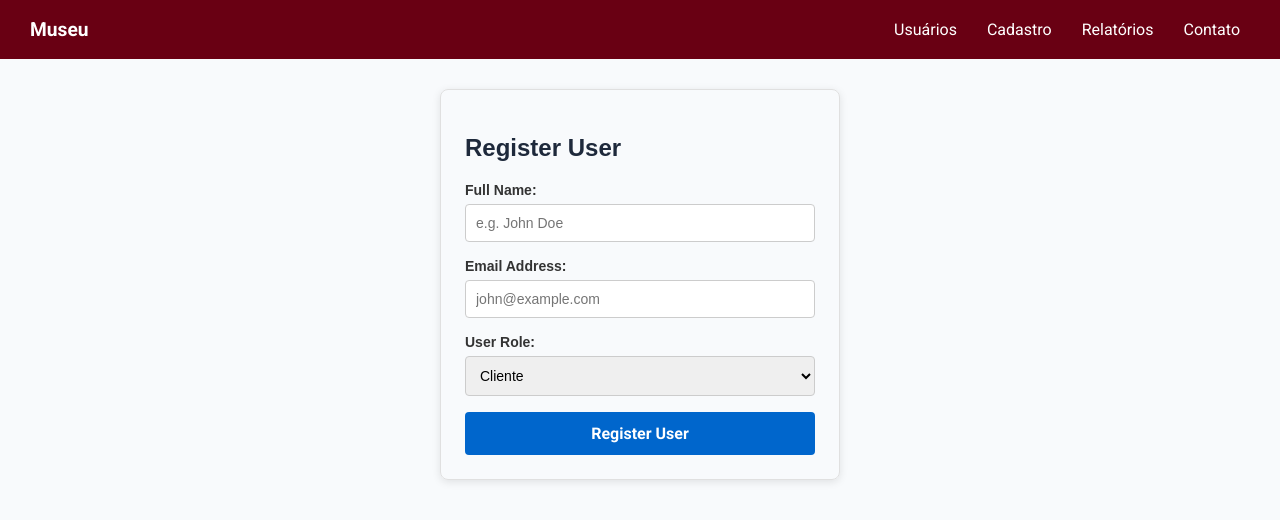
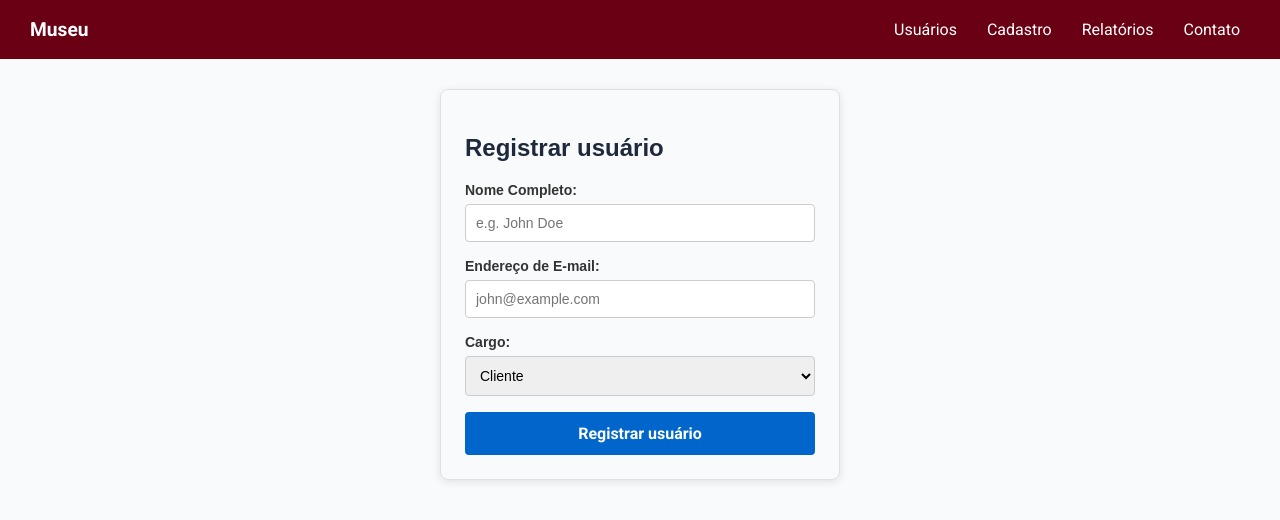
Before and after one commit to ianzdes/museu-unicap, a React (Vite) app: page / in a window 1280 px wide. Shown: the top 520 px of the page. Built offline with nearby package versions, Linux system fonts and the light colour scheme; no server answers.

Commit message:
pequenas correcoes

```diff
--- a/index.css
+++ b/index.css
@@ -1,24 +1,20 @@
-/* 1. Configuração global de fonte e cores de fundo */
 body {
   margin: 0;
   font-family: "Roboto", sans-serif;
-  background-color: #f8fafc; /* Um fundo cinza-claro bem moderno */
-  color: #1e293b;            /* Cor padrão do texto (cinza escuro) */
+  background-color: #f8fafc;
+  color: #1e293b;
   -webkit-font-smoothing: antialiased;
 }
 
-/* 2. Reset básico para elementos comuns para evitar surpresas */
 * {
   box-sizing: border-box;
 }
 
-/* 3. Estilização padrão para botões globais do sistema (se quiser) */
 button {
   font-family: "Roboto", sans-serif;
   cursor: pointer;
 }
 
-/* 4. Barra de rolagem customizada (opcional, deixa com cara de sistema profissional) */
 ::-webkit-scrollbar {
   width: 8px;
   height: 8px;
--- a/src/App.jsx
+++ b/src/App.jsx
@@ -2,7 +2,6 @@ import { useState } from 'react';
 import { Navbar } from './components/Navbar';
 import { UserRegister } from './components/UserRegister';
 import { ContactPage } from './pages/ContactPage';
-import { MachinesPage } from './pages/MachinesPage';
 import { FilamentReport } from './pages/FilamentReportPage';
 import { MachineUsage } from './pages/MachineUsage';
 import { LoanHistory } from './pages/LoanHistory';
@@ -60,8 +59,8 @@ function App() {
       case 'contacts':
         return <ContactPage />;
 
-      case 'machines':
-        return <MachinesPage />;
+      default:
+        return <div>Relatório não encontrado</div>
     }
   };
 
--- a/src/components/UserRegister.jsx
+++ b/src/components/UserRegister.jsx
@@ -40,12 +40,12 @@ export function UserRegister() {
 
     return (
         <div style={styles.card}>
-            <h2>Register User</h2>
+            <h2>Registrar usuário</h2>
 
             <form onSubmit={handleSubmit} style={styles.form}>
                 {/* campo de nome */}
                 <div style={styles.fieldGroup}>
-                    <label style={styles.label}>Full Name:</label>
+                    <label style={styles.label}>Nome Completo:</label>
                     <input
                         type="text"
                         value={name}
@@ -58,7 +58,7 @@ export function UserRegister() {
 
         {/* campo de email */}
         <div style={styles.fieldGroup}>
-            <label style={styles.label}>Email Address:</label>
+            <label style={styles.label}>Endereço de E-mail:</label>
             <input
                 type="email"
                 value={email}
@@ -70,7 +70,7 @@ export function UserRegister() {
         </div>
 
         <div style={styles.fieldGroup}>
-            <label style={styles.label}>User Role:</label>
+            <label style={styles.label}>Cargo:</label>
             <select
                 value={role}
                 onChange={(e) => setRole(e.target.value)}
@@ -83,7 +83,7 @@ export function UserRegister() {
         </div>
 
         <button type="submit" style={styles.button}>
-            Register User
+            Registrar usuário
         </button>
     </form>
     </div>
--- a/src/pages/MachinesPage.jsx
+++ /dev/null
@@ -1,11 +0,0 @@
-import { MachineRegister } from "./MachineRegister";
-
-export function MachinesPage() {
-    return (
-        <div>
-            <h1>Acompanhamento de máquinas</h1>
-            <p>Registrar e acompanhar impressoras e scanners 3D disponíveis no museu.</p>
-            <MachineRegister />
-        </div>
-    );
-}
--- a/src/pages/SupplyRegister.jsx
+++ b/src/pages/SupplyRegister.jsx
@@ -4,7 +4,7 @@ import { supabase } from '../supabaseClient';
 export function SupplyRegister() {
     const [formData, setFormData] = useState({
         name: '',
-        type: 'Filamento', // Filamento, Resina, etc.
+        type: 'Filamento', // filamento, resina, etc
         color: '',
         quantity: '',
         unit: 'g', // g ou kg
@@ -25,14 +25,12 @@ export function SupplyRegister() {
         setSuccessMessage('');
 
         try {
-            // Futuramente, salvaremos na tabela de suprimentos do Supabase aqui:
-            // const { error } = await supabase.from('supplies').insert([formData]);
-            // if (error) throw error;
+            // futuramente, tabela de suprimentos do supabase aqui
 
             console.log('Dados do suprimento:', formData);
             setSuccessMessage('Suprimento cadastrado com sucesso!');
 
-            // Limpa o formulário
+            // limpa o formulario
             setFormData({
                 name: '',
                 type: 'Filamento',
```
Also changed, not shown: index.html (line endings or trailing spaces).
